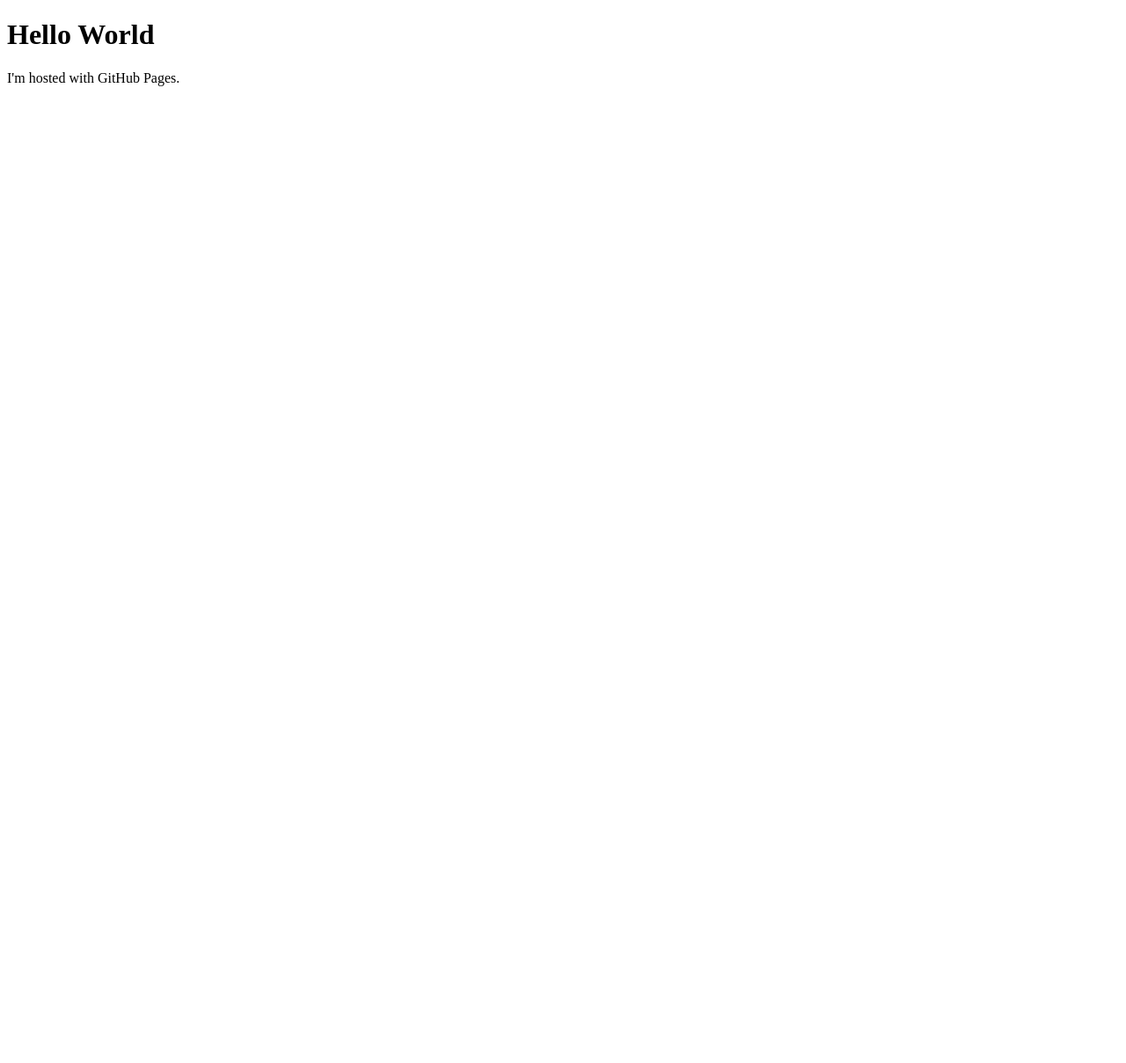
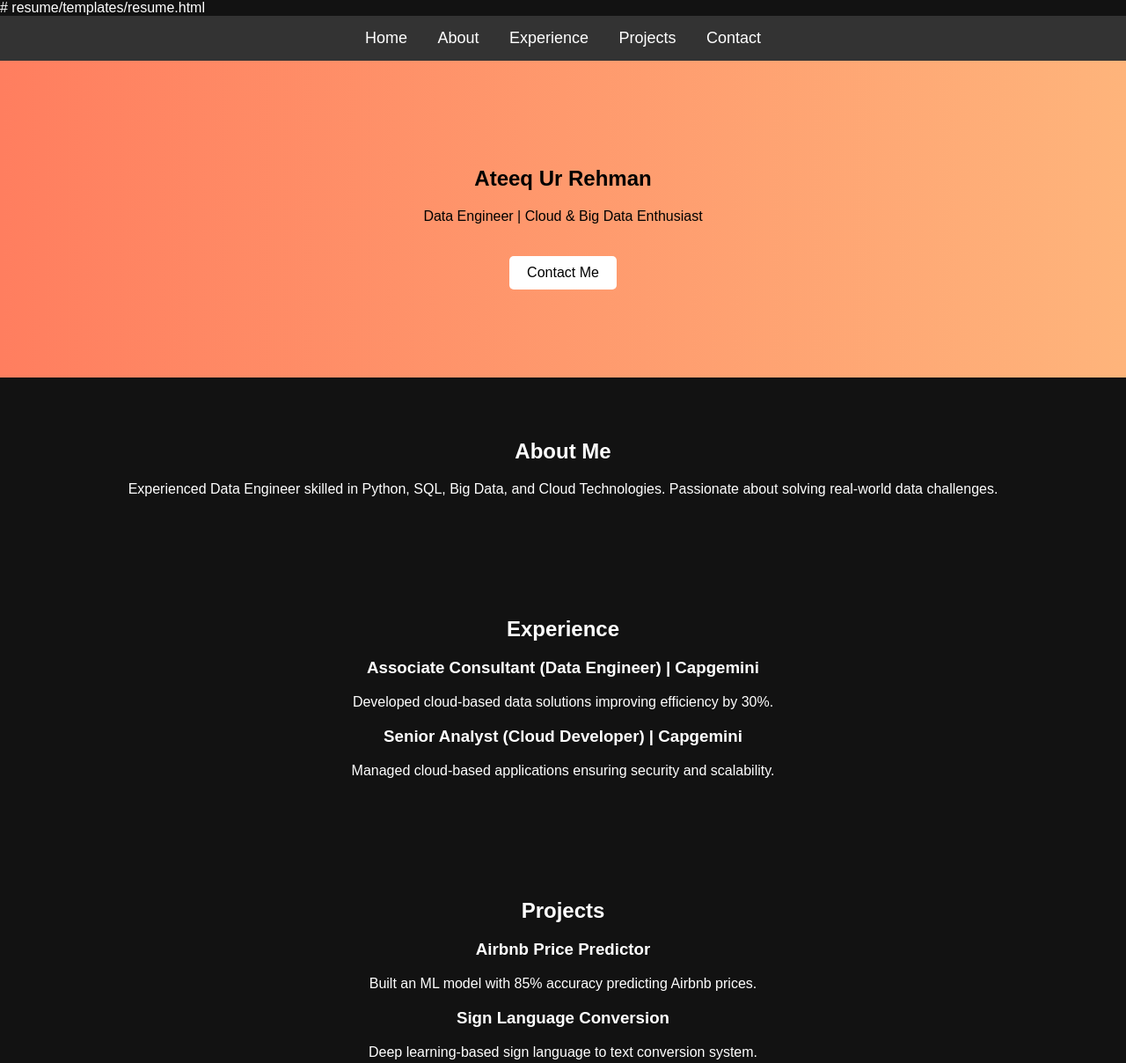
Before and after one commit to x-claimer/x-claimer.github.io, a plain HTML site: page index.html in a window 1280 px wide. Shown: the top 1208 px of the page at 88% size. Before the commit the page ends 800 px from the top, so only its background shows below. Drawn offline with Linux system fonts and the light colour scheme; files that its build step writes are made by us from their sources.

Commit message:
Add files via upload

```diff
--- a/index.html
+++ b/index.html
@@ -1,9 +1,74 @@
+# resume/templates/resume.html
 <!DOCTYPE html>
-<html>
+<html lang="en">
+
+<head>
+    <meta charset="UTF-8">
+    <meta name="viewport" content="width=device-width, initial-scale=1.0">
+    <title>Portfolio - Ateeq Ur Rehman</title>
+    <link rel="stylesheet" href="/static/style.css">
+    <script src="/static/script.js" defer></script>
+</head>
 
 <body>
-    <h1>Hello World</h1>
-    <p>I'm hosted with GitHub Pages.</p>
+    <header>
+        <nav>
+            <ul>
+                <li><a href="#home">Home</a></li>
+                <li><a href="#about">About</a></li>
+                <li><a href="#experience">Experience</a></li>
+                <li><a href="#projects">Projects</a></li>
+                <li><a href="#contact">Contact</a></li>
+            </ul>
+        </nav>
+    </header>
+
+    <section id="home" class="hero">
+        <h1>Ateeq Ur Rehman</h1>
+        <p>Data Engineer | Cloud & Big Data Enthusiast</p>
+        <a href="#contact" class="btn">Contact Me</a>
+    </section>
+
+    <section id="about">
+        <h2>About Me</h2>
+        <p>Experienced Data Engineer skilled in Python, SQL, Big Data, and Cloud Technologies. Passionate about solving
+            real-world data challenges.</p>
+    </section>
+
+    <section id="experience">
+        <h2>Experience</h2>
+        <div class="job">
+            <h3>Associate Consultant (Data Engineer) | Capgemini</h3>
+            <p>Developed cloud-based data solutions improving efficiency by 30%.</p>
+        </div>
+        <div class="job">
+            <h3>Senior Analyst (Cloud Developer) | Capgemini</h3>
+            <p>Managed cloud-based applications ensuring security and scalability.</p>
+        </div>
+    </section>
+
+    <section id="projects">
+        <h2>Projects</h2>
+        <div class="project">
+            <h3>Airbnb Price Predictor</h3>
+            <p>Built an ML model with 85% accuracy predicting Airbnb prices.</p>
+        </div>
+        <div class="project">
+            <h3>Sign Language Conversion</h3>
+            <p>Deep learning-based sign language to text conversion system.</p>
+        </div>
+    </section>
+
+    <section id="contact">
+        <h2>Contact Me</h2>
+        <p>Email: <a href="mailto:maur1301@umd.edu">maur1301@umd.edu</a></p>
+        <p><a href="https://www.linkedin.com/in/mohammedateequrrehman/">LinkedIn</a> | <a
+                href="https://github.com/x-claimer">GitHub</a></p>
+    </section>
+
+    <footer>
+        <p>© 2025 Ateeq Ur Rehman. All rights reserved.</p>
+    </footer>
 </body>
 
 </html>
--- /dev/null
+++ b/style.css
@@ -0,0 +1,53 @@
+/* static/style.css */
+body {
+    font-family: 'Arial', sans-serif;
+    margin: 0;
+    padding: 0;
+    background-color: #121212;
+    color: #ffffff;
+    scroll-behavior: smooth;
+}
+nav {
+    background: #333;
+    padding: 15px;
+    text-align: center;
+}
+nav ul {
+    list-style: none;
+    margin: 0;
+    padding: 0;
+}
+nav ul li {
+    display: inline;
+    margin: 0 15px;
+}
+nav ul li a {
+    color: #ffffff;
+    text-decoration: none;
+    font-size: 18px;
+}
+.hero {
+    text-align: center;
+    padding: 100px 20px;
+    background: linear-gradient(to right, #ff7e5f, #feb47b);
+    color: #000;
+}
+.btn {
+    display: inline-block;
+    margin-top: 20px;
+    padding: 10px 20px;
+    background: #ffffff;
+    color: #000;
+    text-decoration: none;
+    border-radius: 5px;
+}
+section {
+    padding: 50px;
+    text-align: center;
+}
+footer {
+    text-align: center;
+    padding: 20px;
+    background: #333;
+    color: #ffffff;
+}
```
Also changed, not shown: script.js (added, +11 -0 lines).
